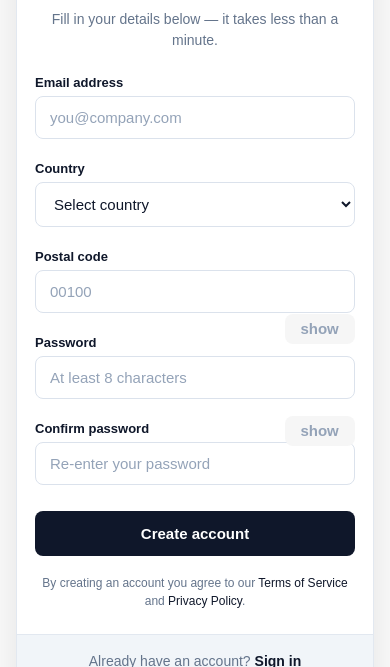
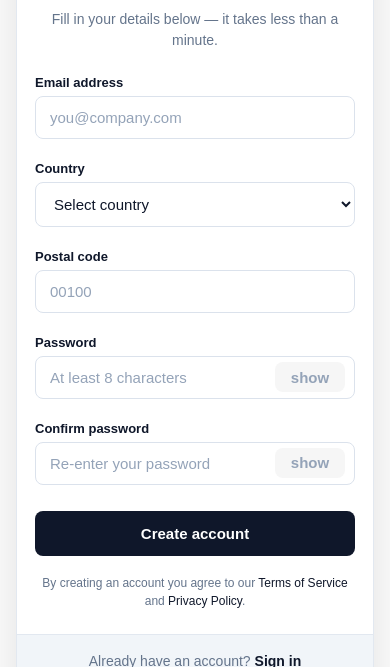
Before and after one commit to Leakey-Hans/js-form-validation-project, a website built with webpack: page src/template.html in a window 390 px wide. Shown: the part 114-781 px from the top of the page. Built offline with nearby package versions, Linux system fonts and the light colour scheme.

Commit message:
js-form-validation-js
style: Make Responsive

Made the password toggling buttons responsive for
401px baseline to 360px ensures the layout do not break for smaller devices

```diff
--- a/src/styles.css
+++ b/src/styles.css
@@ -210,3 +210,27 @@ footer a {
     font-size: 22px;
     }
 }
+
+@media (max-width: 401px) {
+    .passPrivacy-btn {
+    width: 70px;
+    height: 30px;
+    padding: 0;
+    color: #94a3b8;
+    position: absolute;
+    left: 75%;
+    top: 53%;
+    background-color: #f6f6f6;
+}
+
+.passConfirmPrivacy-btn {
+    position: absolute;
+    width: 70px;
+    height: 30px;
+    padding: 0;
+    color: #94a3b8;
+    background-color: #f6f6f6;
+    left: 75%;
+    top: 69%;
+}
+}
```
